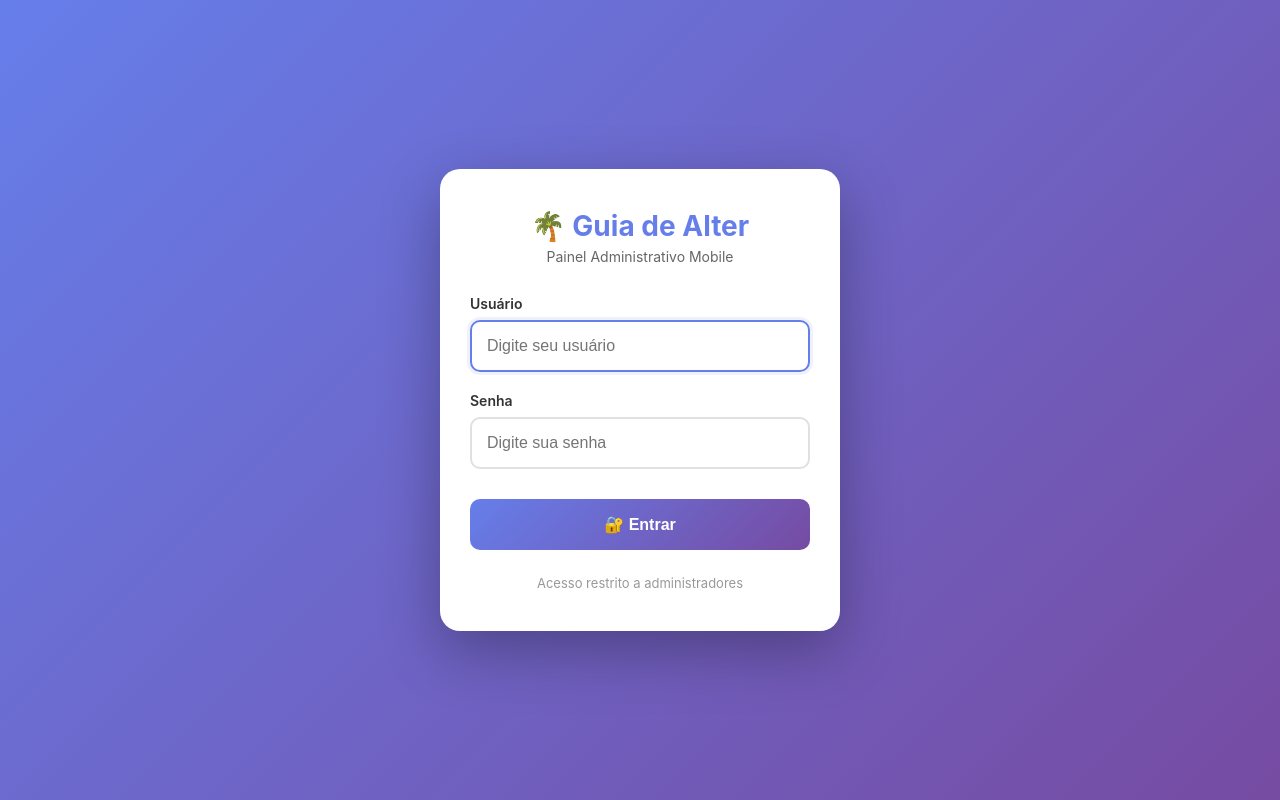
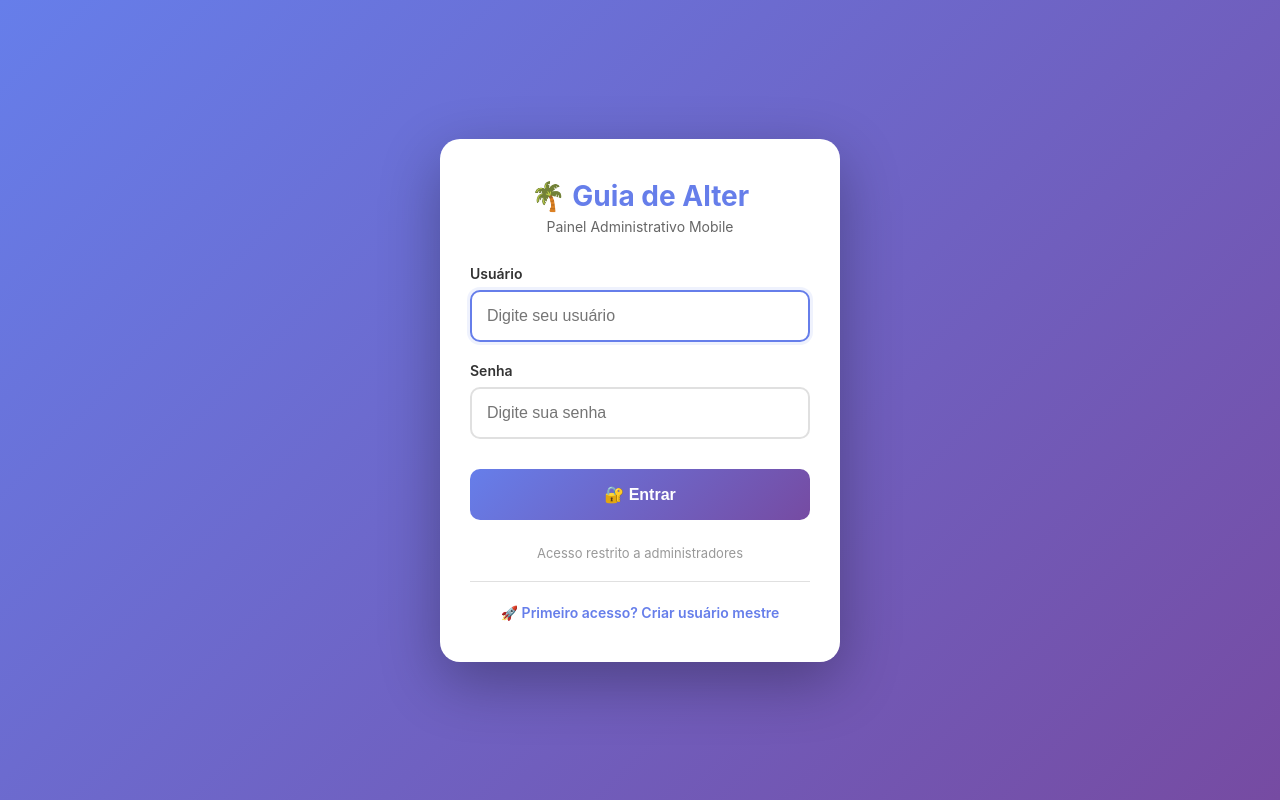
Before and after one commit to leeaf4r00/guiaalter, a Flask app: page /mobile-admin/login in a window 1280 px wide. Run offline with Flask 3, Linux system fonts and the light colour scheme; data that the repository does not hold is empty.

Commit message:
chore: Initialize project environment and generate initial application artifacts.

```diff
--- a/app/routes_mobile_admin.py
+++ b/app/routes_mobile_admin.py
@@ -429,8 +429,9 @@ def api_user_detail(user_id):
                           target=username,
                           details="Auto-exclusão" if is_self_deletion else f"Deletado por {current_user.username}",
                           ip_address=request.remote_addr)
-            except:
-                pass
+            except Exception as e:
+                import logging
+                logging.getLogger(__name__).warning(f"Erro ao registrar log de exclusão: {e}")
 
             if is_self_deletion:
                 logout_user()
@@ -640,7 +641,7 @@ def api_block_ip():
     if expires_at:
         try:
             expires_at = datetime.fromisoformat(expires_at)
-        except:
+        except (ValueError, TypeError):
             expires_at = None
 
     success = block_ip(ip_address, reason, current_user.id, expires_at)
--- a/run_desktop.py
+++ b/run_desktop.py
@@ -156,7 +156,8 @@ class FlaskServer:
             ip = s.getsockname()[0]
             s.close()
             return ip
-        except:
+        except Exception as e:
+            logger.warning(f"Não foi possível obter IP local: {e}")
             return "127.0.0.1"
 
     def start(self):
@@ -179,7 +180,7 @@ class FlaskServer:
                 urllib.request.urlopen(f'http://127.0.0.1:{self.port}/')
                 logger.info("✅ Servidor Flask pronto e respondendo!")
                 return True
-            except:
+            except Exception:
                 time.sleep(0.5)
         logger.error("❌ Timeout aguardando servidor Flask iniciar")
         return False
--- a/templates/mobile_admin/login.html
+++ b/templates/mobile_admin/login.html
@@ -1,5 +1,6 @@
 <!DOCTYPE html>
 <html lang="pt-BR">
+
 <head>
     <meta charset="UTF-8">
     <meta name="viewport" content="width=device-width, initial-scale=1.0, maximum-scale=1.0, user-scalable=no">
@@ -25,7 +26,7 @@
         .login-container {
             background: white;
             border-radius: 20px;
-            box-shadow: 0 20px 60px rgba(0,0,0,0.3);
+            box-shadow: 0 20px 60px rgba(0, 0, 0, 0.3);
             padding: 40px 30px;
             width: 100%;
             max-width: 400px;
@@ -37,6 +38,7 @@
                 opacity: 0;
                 transform: translateY(30px);
             }
+
             to {
                 opacity: 1;
                 transform: translateY(0);
@@ -138,6 +140,26 @@
             font-size: 13px;
         }
 
+        .setup-link {
+            text-align: center;
+            margin-top: 20px;
+            padding-top: 20px;
+            border-top: 1px solid #e0e0e0;
+        }
+
+        .setup-link a {
+            color: #667eea;
+            text-decoration: none;
+            font-weight: 600;
+            font-size: 14px;
+            transition: color 0.3s;
+        }
+
+        .setup-link a:hover {
+            color: #764ba2;
+            text-decoration: underline;
+        }
+
         .loading {
             display: none;
             text-align: center;
@@ -155,8 +177,13 @@
         }
 
         @keyframes spin {
-            0% { transform: rotate(0deg); }
-            100% { transform: rotate(360deg); }
+            0% {
+                transform: rotate(0deg);
+            }
+
+            100% {
+                transform: rotate(360deg);
+            }
         }
 
         /* Mobile optimizations */
@@ -176,6 +203,7 @@
         }
     </style>
 </head>
+
 <body>
     <div class="login-container">
         <div class="logo">
@@ -188,27 +216,14 @@
         <form id="loginForm">
             <div class="form-group">
                 <label for="username">Usuário</label>
-                <input
-                    type="text"
-                    id="username"
-                    name="username"
-                    placeholder="Digite seu usuário"
-                    autocomplete="username"
-                    required
-                    autofocus
-                >
+                <input type="text" id="username" name="username" placeholder="Digite seu usuário"
+                    autocomplete="username" required autofocus>
             </div>
 
             <div class="form-group">
                 <label for="password">Senha</label>
-                <input
-                    type="password"
-                    id="password"
-                    name="password"
-                    placeholder="Digite sua senha"
-                    autocomplete="current-password"
-                    required
-                >
+                <input type="password" id="password" name="password" placeholder="Digite sua senha"
+                    autocomplete="current-password" required>
             </div>
 
             <button type="submit" class="btn-login" id="btnLogin">
@@ -222,6 +237,10 @@
 
         <div class="footer">
             <p>Acesso restrito a administradores</p>
+        </div>
+
+        <div class="setup-link">
+            <a href="/mobile-admin/setup">🚀 Primeiro acesso? Criar usuário mestre</a>
         </div>
     </div>
 
@@ -300,4 +319,5 @@
         });
     </script>
 </body>
+
 </html>
```
Also changed, not shown: servidoroffeexterno.py (+8 -5 lines), data/database.db (deleted), instance/database.db, static/favicon.ico, 3 other files.
